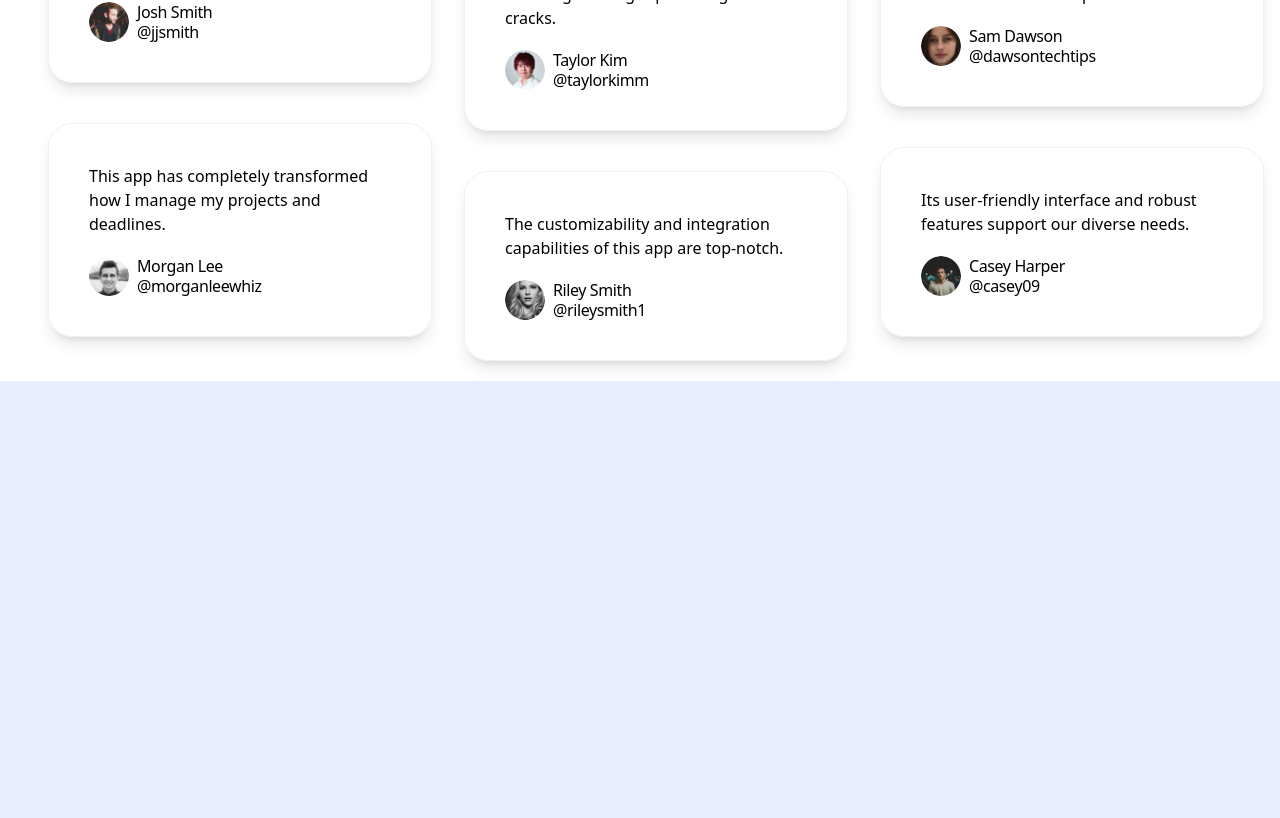
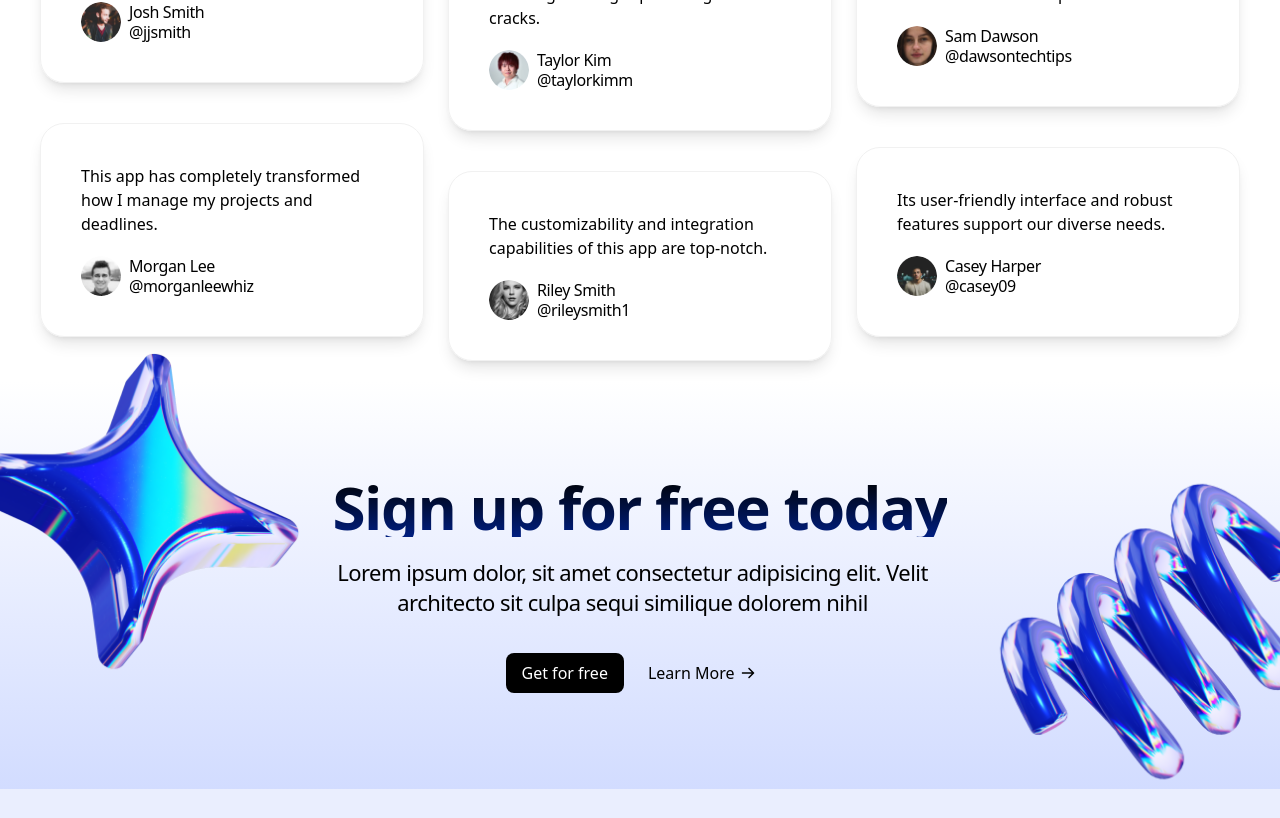
Before and after one commit to ATDevv/saas-landing-page, a Next.js app: page / in a window 1280 px wide. Shown: the part 4360-5178 px from the top of the page. Before the commit the page ends 4741 px from the top, so only its background shows below. Built offline with nearby package versions, Linux system fonts and the light colour scheme.

Commit message:
complte comp callaction

```diff
--- a/src/app/globals.css
+++ b/src/app/globals.css
@@ -22,4 +22,8 @@
     .tag {
         @apply border-[#222]/10 px-3 py-1 tracking-tight rounded-lg border inline-flex;
     }
+
+    .section-title {
+        @apply text-4xl md:text-6xl md:leading-[60px] font-semibold tracking-tight bg-gradient-to-b from-black to-[#001E80] text-transparent bg-clip-text;
+    }
 }
--- a/src/app/page.tsx
+++ b/src/app/page.tsx
@@ -1,3 +1,4 @@
+import CalltoAction from '@/sections/CalltoAction'
 import Header from '@/sections/Header'
 import Hero from '@/sections/Hero'
 import LogoTicker from '@/sections/LogoTicker'
@@ -14,6 +15,7 @@ export default function Home() {
             <ProductShowCase/>
             <Pricing/>
             <Testimonials/>
+            <CalltoAction/>
         </>
     )
 }
--- /dev/null
+++ b/src/sections/CalltoAction.tsx
@@ -0,0 +1,42 @@
+import ArrowIcon from '@/assets/arrow-right.svg'
+import starImage from '@/assets/star.png'
+import springImage from '@/assets/spring.png'
+import Image from 'next/image'
+
+const CalltoAction = () => {
+    return (
+        <section className="bg-gradient-to-b from-white to-[#D2DCFF] py-24 px-10 overflow-x-clip">
+            <div className="container mx-auto flex flex-col items-center justify-center">
+                <div className="relative">
+                    <h2 className="section-title">Sign up for free today</h2>
+                    <p className="text-center max-w-[600px] text-[22px] leading-[30px] tracking-tight mt-5">
+                        Lorem ipsum dolor, sit amet consectetur adipisicing
+                        elit. Velit architecto sit culpa sequi similique dolorem
+                        nihil
+                    </p>
+                    <Image
+                        src={starImage}
+                        alt="Star Image"
+                        width={360}
+                        className="hidden md:block absolute -left-[380px] -top-[137px]"
+                    />
+                    <Image
+                        src={springImage}
+                        alt="Spring Image"
+                        width={360}
+                        className="hidden md:block absolute -right-[380px] -top-[19px]"
+                    />
+                </div>
+                <div className="flex gap-2 mt-9 items-center">
+                    <button className="btn btn-primary">Get for free</button>
+                    <button className="btn btn-text gap-1 flex items-center">
+                        <span>Learn More</span>
+                        <ArrowIcon className="h-5 w-5" />
+                    </button>
+                </div>
+            </div>
+        </section>
+    )
+}
+
+export default CalltoAction
--- a/src/sections/Pricing.tsx
+++ b/src/sections/Pricing.tsx
@@ -67,9 +67,7 @@ const Pricing = () => {
         <section className="py-24 px-5 bg-white">
             <div className="container mx-auto">
                 <div className="flex flex-col justify-center items-center">
-                    <h2 className="text-4xl md:text-6xl md:leading-[60px] font-semibold tracking-tight bg-gradient-to-b from-black to-[#001E80] text-transparent bg-clip-text">
-                        Pricing
-                    </h2>
+                    <h2 className="section-title"> Pricing</h2>
                     <p className="text-center max-w-[600px] text-[22px] leading-[30px] tracking-tight mt-5">
                         Lorem ipsum dolor, sit amet consectetur adipisicing
                         elit. Corrupti ab repellat, sint dignissimos quo quam
--- a/src/sections/Testimonials.tsx
+++ b/src/sections/Testimonials.tsx
@@ -85,7 +85,7 @@ const TestimonialsCol = (props: {
     <div className={twMerge('flex flex-col mt-5', props.className)}>
         {props.testimonials.map(
             ({ text, imageSrc, name, username }: IProps) => (
-                <div className="p-10 border border-[#f1f1f1] rounded-3xl shadow-lg m-5 max-w-sm w-full">
+                <div className="p-10 border border-[#f1f1f1] rounded-3xl shadow-lg my-5 max-w-sm w-full">
                     <div> {text}</div>
                     <div className="flex items-center gap-2 mt-5">
                         <Image
@@ -112,13 +112,11 @@ const TestimonialsCol = (props: {
 
 const Testimonials = () => {
     return (
-        <section className="bg-white px-7">
+        <section className="bg-white px-8">
             <div className="container mx-auto">
                 <div className="flex flex-col items-center gap-6">
                     <h2 className="tag">Testimonials</h2>
-                    <h2 className="text-4xl md:text-6xl md:leading-[60px] font-semibold tracking-tight bg-gradient-to-b from-black to-[#001E80] text-transparent bg-clip-text">
-                        What our users say
-                    </h2>
+                    <h2 className='section-title'> What our users say</h2>
                     <p className="text-center max-w-[600px] text-[22px] leading-[30px] tracking-tight mt-5">
                         Lorem ipsum dolor sit amet consectetur adipisicing elit.
                         Laboriosam dolores quaerat velit molestias non culpa
```
